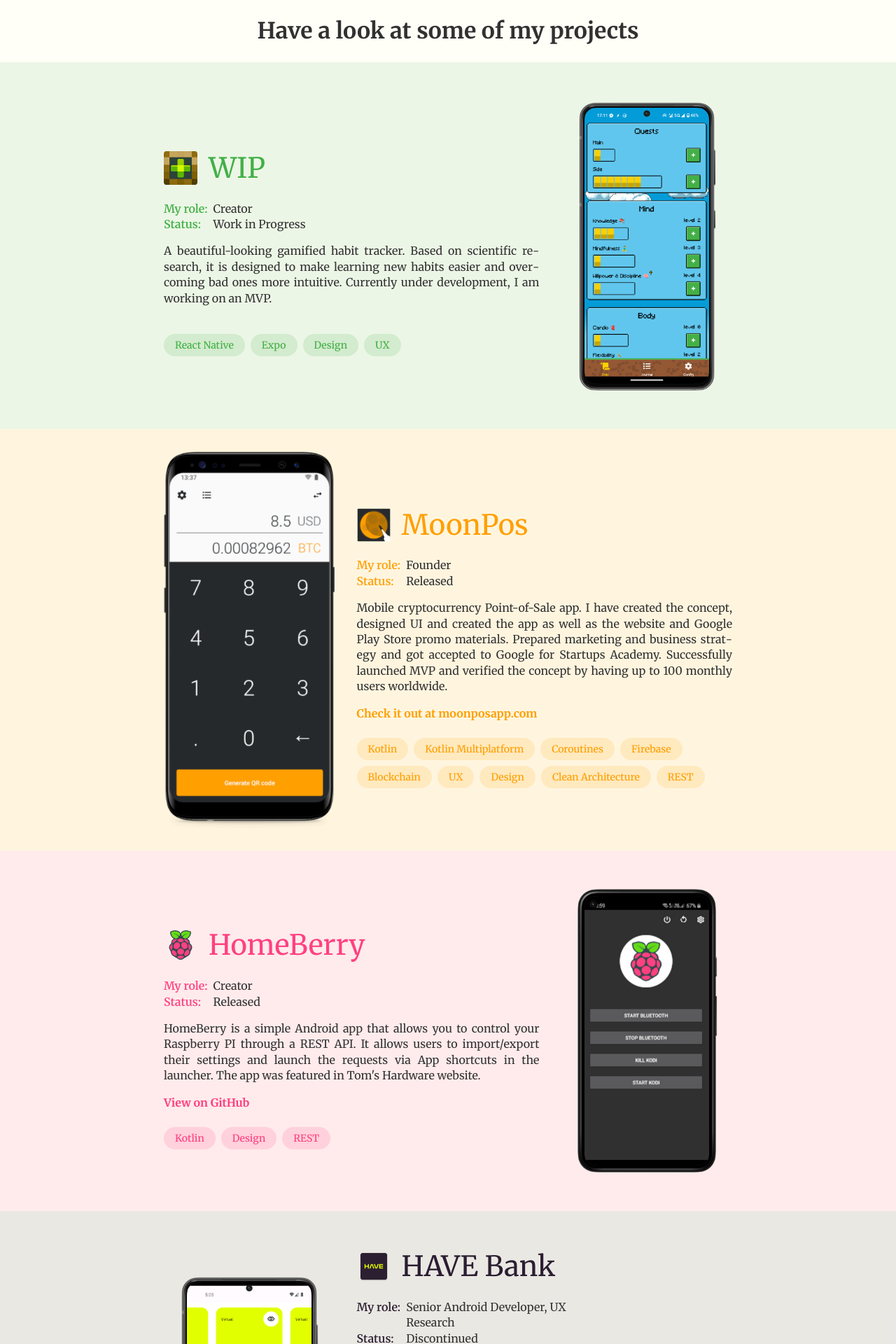
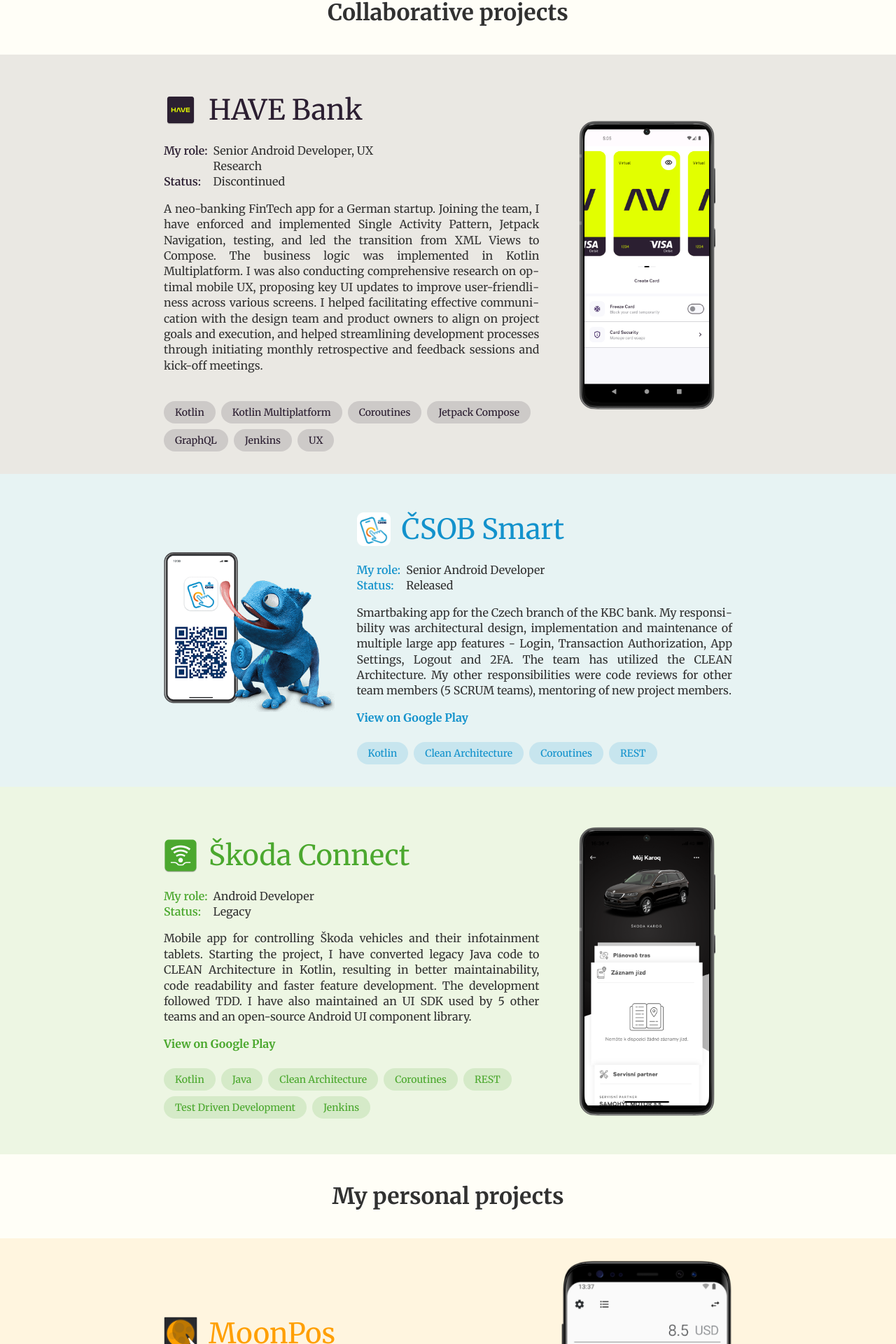
Before and after one commit to andrejmartinak/andrejmartinak.github.io, a React (Create React App) app in the folder portfolio/: page / in a window 1280 px wide. Shown: the part 408-2328 px from the top of the page at 70% size. Built offline with nearby package versions, Linux system fonts and the light colour scheme.

Commit message:
Work in feedback from guys

```diff
--- a/portfolio/src/App.css
+++ b/portfolio/src/App.css
@@ -107,7 +107,7 @@
 
 .projects-title {
     text-align: center;
-    margin-top: 64px;
+    padding: 16px;
 }
 
 .App-link {
--- a/portfolio/src/App.tsx
+++ b/portfolio/src/App.tsx
@@ -1,7 +1,7 @@
 import './App.css';
 import {ProjectView} from "./component/ProjectView";
 import {useMemo} from "react";
-import {createProjects} from "./data/Data";
+import {createPersonalProjects, createProjects} from "./data/Data";
 import {ReactComponent as Github} from "./asset/github.svg";
 import {ReactComponent as LinkedIn} from "./asset/linkedin.svg";
 import {ReactComponent as Instagram} from "./asset/instagram.svg";
@@ -12,6 +12,13 @@
             return <ProjectView project={project}/>
         })
     }, []);
+
+    const personalProjects = useMemo(() => {
+        return createPersonalProjects().map(project => {
+            return <ProjectView project={project}/>
+        })
+    }, []);
+
 
     return (
         <div className="App">
@@ -46,9 +53,13 @@
                     </div>
                 </div>
             </div>
-            <h1 id="projects" className="projects-title">Have a look at some of my projects</h1>
+            <h1 id="projects" className="projects-title">Collaborative projects</h1>
             {projects}
+            <h1 className="projects-title">My personal projects</h1>
+            {personalProjects}
             <div id="reach-out" className={"footer"}>
+                <h1>Reach out</h1>
+
                 <div className="footer-icon-wrapper">
                     <a href="https://www.linkedin.com/in/andrej-martin%C3%A1k-a5118731/"
                     ><LinkedIn className="footer-icon"/></a>
@@ -56,7 +67,7 @@
                     <a href="https://www.instagram.com/andrej.martinak/"><Instagram className="footer-icon"/></a>
                 </div>
 
-                <p>Created by me in 2024 in React</p>
+                <p>Created by Andrej Martinák in 2024 in React</p>
             </div>
 
         </div>
--- a/portfolio/src/data/Data.ts
+++ b/portfolio/src/data/Data.ts
@@ -28,18 +28,8 @@
 const TDD = 'Test Driven Development'
 const JENKINS = 'Jenkins'
 
-export const createProjects = () => {
-    const projects: Project[] = [
-        {
-            name: 'WIP',
-            color: '#42B047',
-            description: 'A beautiful-looking gamified habit tracker. Based on scientific research, it is designed to make learning new habits easier and overcoming bad ones more intuitive. Currently under development, I am working on an MVP.',
-            imageUrl: require("../asset/game-of-life.png"),
-            logoUrl: require("../asset/game-of-life-icon.png"),
-            status: 'Work in Progress',
-            role: 'Creator',
-            techStack: [REACT_NATIVE, EXPO, DESIGN, UX]
-        },
+export const createPersonalProjects = () => {
+    return [
         {
             name: 'MoonPos',
             color: '#FF9F00',
@@ -64,6 +54,21 @@
             urlText: 'View on GitHub',
             techStack: [KOTLIN, DESIGN, REST]
         },
+        {
+            name: 'WIP',
+            color: '#42B047',
+            description: 'A beautiful-looking gamified habit tracker. Based on scientific research, it is designed to make learning new habits easier and overcoming bad ones more intuitive. Currently under development, I am working on an MVP.',
+            imageUrl: require("../asset/game-of-life.png"),
+            logoUrl: require("../asset/game-of-life-icon.png"),
+            status: 'Work in Progress',
+            role: 'Creator',
+            techStack: [REACT_NATIVE, EXPO, DESIGN, UX]
+        },
+    ]
+}
+
+export const createProjects = () => {
+    const projects: Project[] = [
         {
             name: 'HAVE Bank',
             color: '#2B1E31',
```
